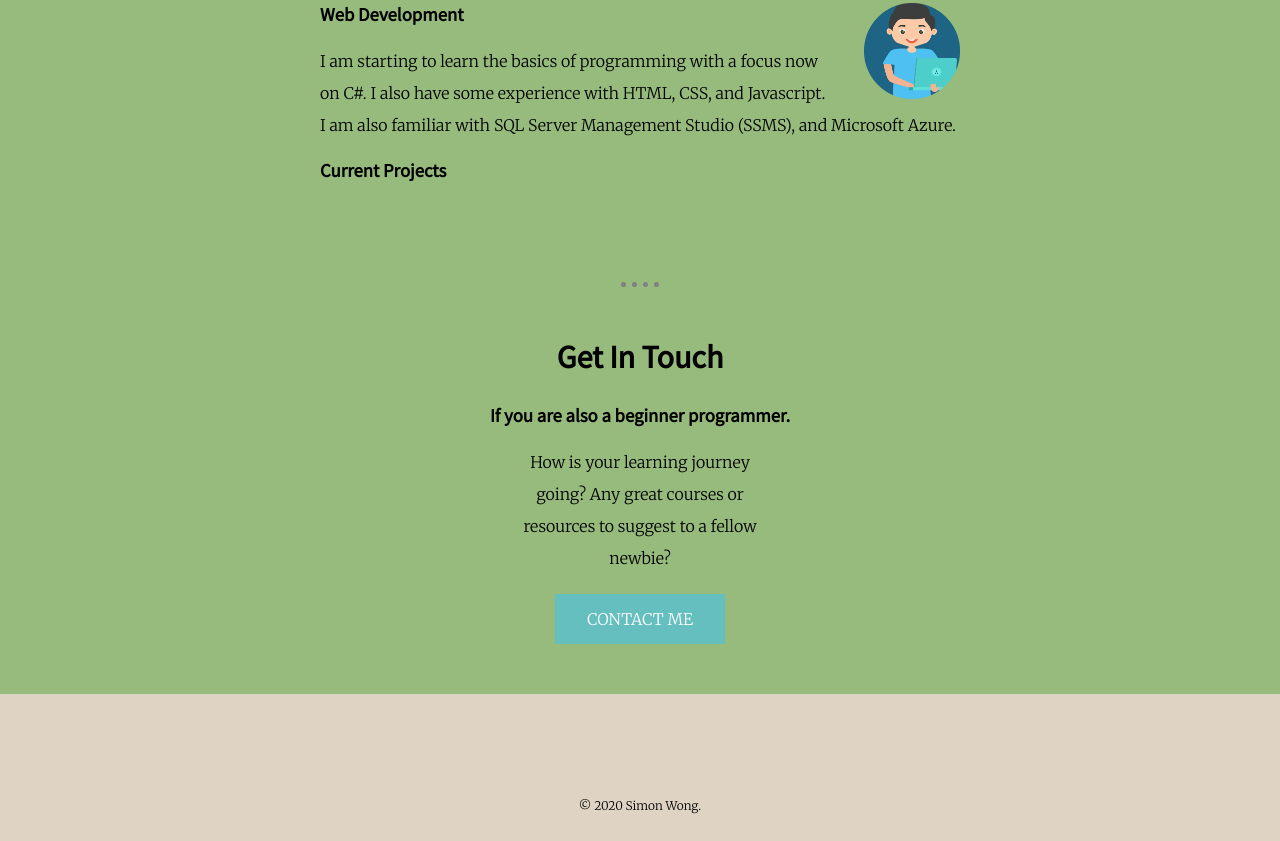
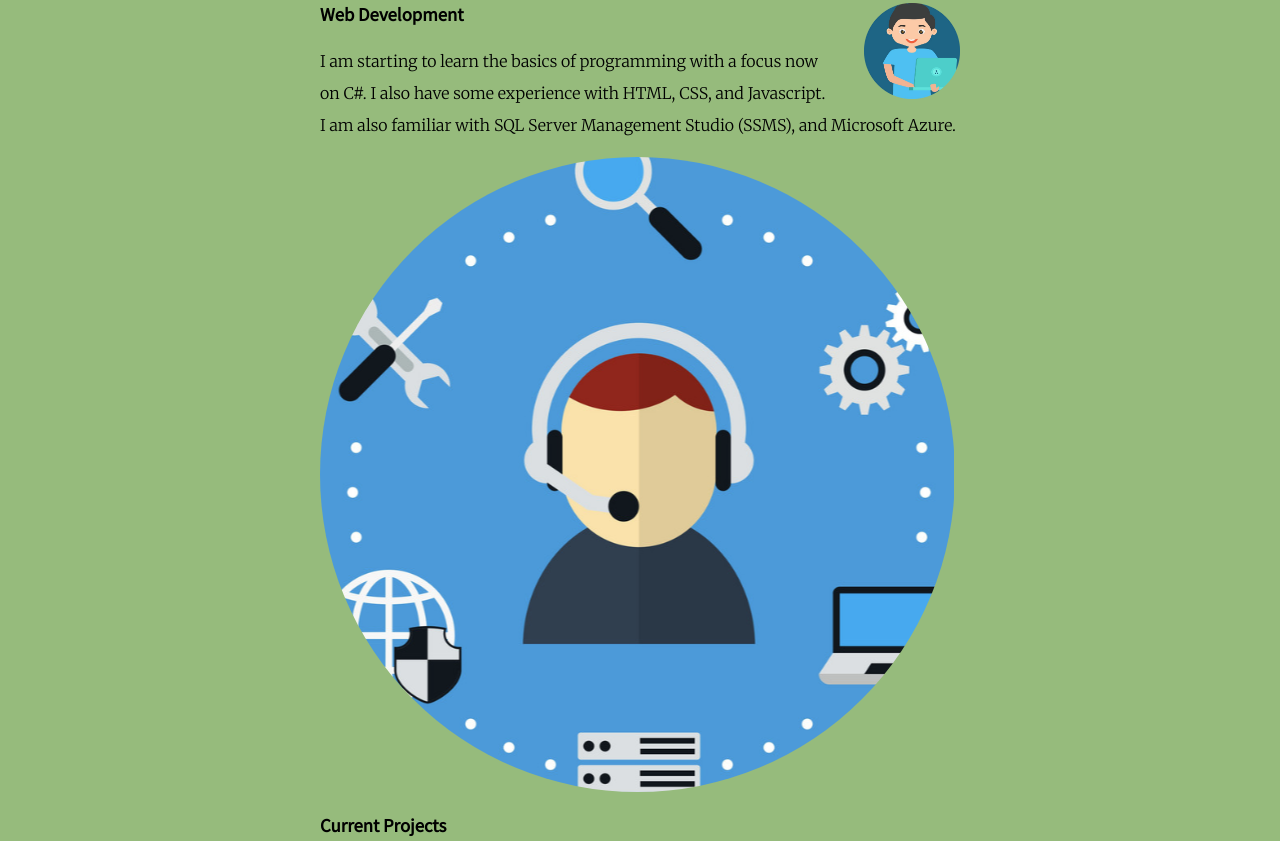
Before and after one commit to sim-wong/simon-first-css-site, a plain HTML site: page index.html in a window 1280 px wide. Shown: the part 1517-2358 px from the top of the page. Drawn offline with Linux system fonts and the light colour scheme.

Commit message:
Update index.html

```diff
--- a/index.html
+++ b/index.html
@@ -35,6 +35,7 @@
           <img class="dev-image" src="images/developer.png" alt="Developer">
           <h3>Web Development</h3>
           <p>I am starting to learn the basics of programming with a focus now on C#. I also have some experience with HTML, CSS, and Javascript. I am also familiar with SQL Server Management Studio (SSMS), and Microsoft Azure.</p>
+          <img class="work-image" src="images/skill-circle.png" alt="Current Work">
           <h3> Current Projects</h3>
 
         </div>
```
